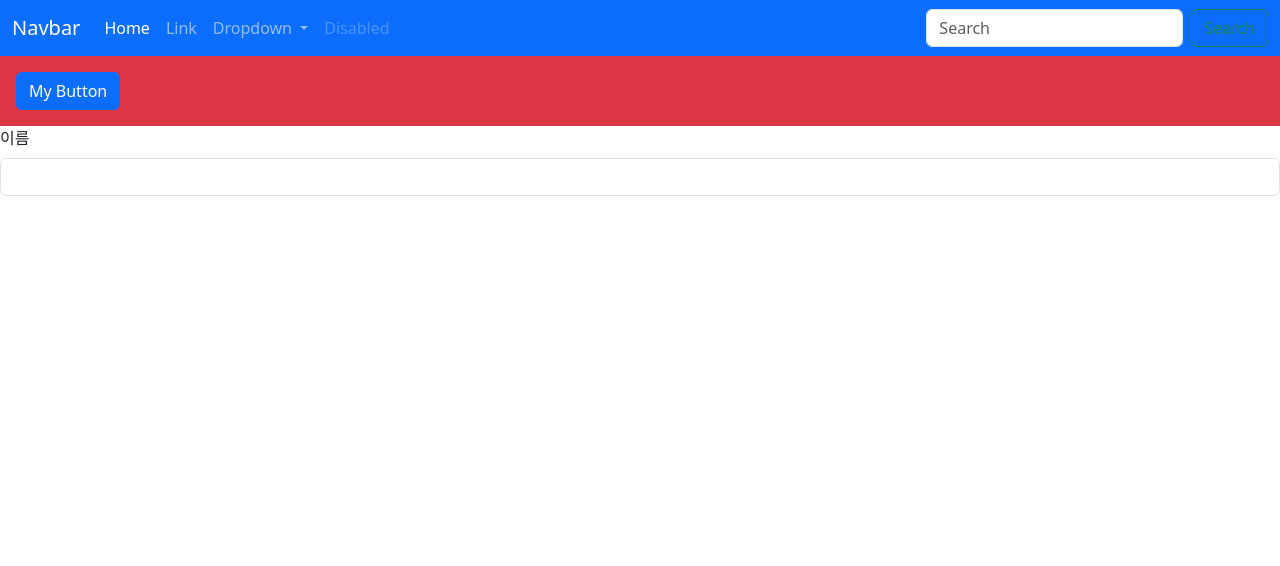
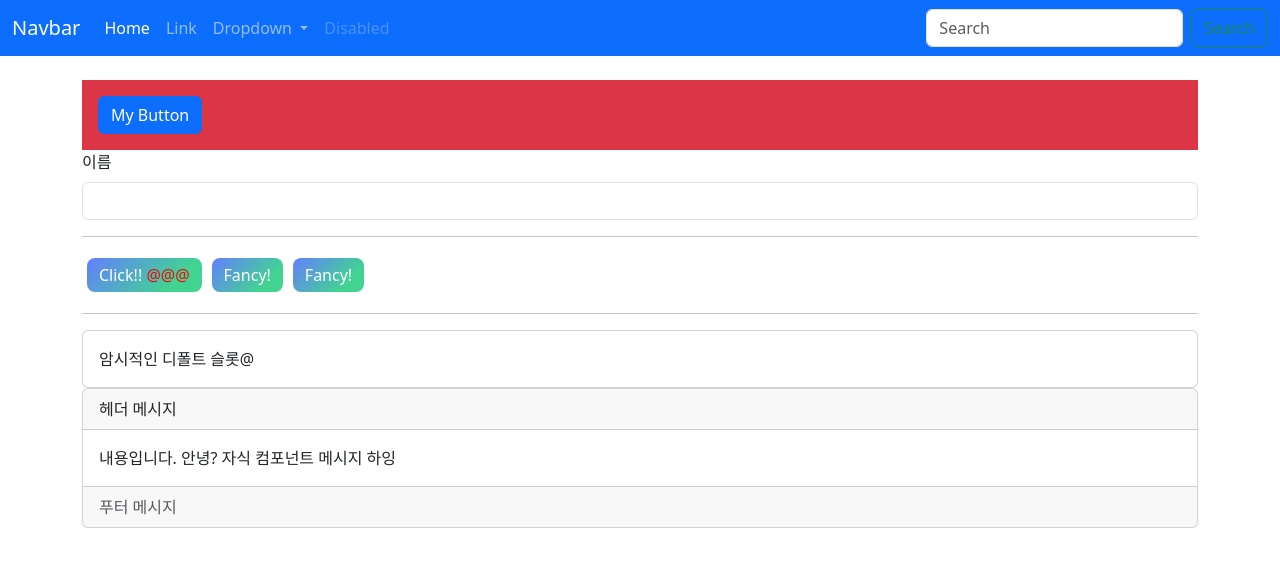
Before and after one commit to fromnowwon/infl-vue3-master-basic, a Vue app: page / in a window 1280 px wide. Shown: the top 566 px of the page. Built offline with nearby package versions, Linux system fonts and the light colour scheme.

Commit message:
05_컴포넌트 기초+심화_06_Slots

```diff
--- a/src/components/AppCard.vue
+++ b/src/components/AppCard.vue
@@ -1,67 +1,29 @@
 <template>
 	<div class="card">
-		<div class="card-body">
-			<!-- type: news, notice -->
-			<span class="badge bg-secondary">{{ typeName }}</span>
-			<h5 class="card-title red mt-2">{{ title }}</h5>
-			<p class="card-text">
-				{{ contents }}
-			</p>
-			<a href="#" class="btn" :class="isLikeClass" @click="toggleLike"
-				>좋아요</a
-			>
-			<br />
+		<div v-if="$slots.header" class="card-header">
+			<slot name="header" header-message="헤더 메시지"></slot>
+		</div>
+		<div v-if="$slots.default" class="card-body">
+			<slot :child-message="childMessage" hello-message="하잉"></slot>
+		</div>
+		<div v-if="hasFooter" class="card-footer text-body-secondary">
+			<slot name="footer" footer-message="푸터 메시지"></slot>
 		</div>
 	</div>
 </template>
 
 <script>
-import { computed } from 'vue';
+import { computed, ref } from 'vue';
 export default {
-	props: {
-		type: {
-			type: String,
-			default: 'news',
-			validator: value => {
-				return ['news', 'notice'].includes(value);
-			},
-		},
-		title: {
-			type: String,
-			required: true,
-		},
-		contents: {
-			type: String,
-			// required: true,
-		},
-		isLike: {
-			type: Boolean,
-			default: false,
-		},
-		obj: {
-			type: Object,
-			default: () => ({}),
-		},
-	},
-	emits: ['toggleLike'],
-	setup(props, context) {
-		const isLikeClass = computed(() =>
-			props.isLike ? 'btn-danger' : 'btn-outline-danger',
-		);
-		const typeName = computed(() =>
-			props.type === 'news' ? '뉴스' : '공지사항',
-		);
-		const toggleLike = () => {
-			// props.isLike = !props.isLike;
-			context.emit('toggleLike');
-		};
+	setup(props, { slots }) {
+		const childMessage = ref('자식 컴포넌트 메시지');
+		const hasFooter = computed(() => !!slots.footer);
 		return {
-			isLikeClass,
-			typeName,
-			toggleLike,
+			childMessage,
+			hasFooter,
 		};
 	},
 };
 </script>
 
-<style></style>
+<style lang="scss" scoped></style>
--- /dev/null
+++ b/src/components/FancyButton.vue
@@ -0,0 +1,29 @@
+<template>
+	<button class="fancy-btn">
+		<slot :fancy-message="fancyMessage">Default Click!!</slot>
+	</button>
+</template>
+
+<script>
+import { ref } from 'vue';
+export default {
+	setup() {
+		const fancyMessage = ref('Fancy!');
+		return {
+			fancyMessage,
+		};
+	},
+};
+</script>
+
+<style>
+.fancy-btn {
+	color: #fff;
+	background: linear-gradient(315deg, #42d392 25%, #647eff);
+	border: none;
+	padding: 5px 12px;
+	margin: 5px;
+	border-radius: 8px;
+	cursor: pointer;
+}
+</style>
--- a/src/components/TheView.vue
+++ b/src/components/TheView.vue
@@ -1,25 +1,69 @@
 <template>
 	<main>
-		<MyButton @click="sayHello" class="my-button"></MyButton>
-		<LabelInput label="이름" data-id="id입니다."></LabelInput>
+		<div class="container py-4">
+			<MyButton @click="sayHello" class="my-button"></MyButton>
+			<LabelInput label="이름" data-id="id입니다."></LabelInput>
+			<hr />
+			<FancyButton>
+				<!-- 슬롯 콘텐츠 -->
+				Click!!
+				<span style="color: red">@@@</span>
+			</FancyButton>
+			<FancyButton v-slot="{ fancyMessage }">
+				<!-- 슬롯 콘텐츠 -->
+				{{ fancyMessage }}
+			</FancyButton>
+			<FancyButton>
+				<template v-slot="{ fancyMessage }">
+					{{ fancyMessage }}
+				</template>
+			</FancyButton>
+			<hr />
+			<AppCard>
+				<!-- <template v-slot:default>내용입니다.</template> -->
+				암시적인 디폴트 슬롯@
+			</AppCard>
+			<AppCard>
+				<template #header="{ headerMessage }">
+					{{ headerMessage }}
+				</template>
+				<!-- <template #[slotArgs]>제목입니다.</template> -->
+				<template #default="{ childMessage, helloMessage }">
+					내용입니다. {{ message }} {{ childMessage }}
+					{{ helloMessage }}
+				</template>
+				<template #footer="{ footerMessage }">
+					{{ footerMessage }}
+				</template>
+			</AppCard>
+		</div>
 	</main>
 </template>
 
 <script>
+import { ref } from 'vue';
+import AppCard from './AppCard.vue';
 import MyButton from './MyButton.vue';
 import LabelInput from './LabelInput.vue';
+import FancyButton from './FancyButton.vue';
 export default {
 	components: {
+		AppCard,
 		MyButton,
 		LabelInput,
+		FancyButton,
 	},
 	setup() {
+		const slotArgs = ref('header');
+		const message = ref('안녕?');
 		const sayHello = () => {
 			alert('안녕하세요.');
 		};
 
 		return {
 			sayHello,
+			slotArgs,
+			message,
 		};
 	},
 };
```
Also changed, not shown: src/components/PostIndex.vue (+5 -5 lines), src/components/PostItem.vue (added, +67 -0 lines).
